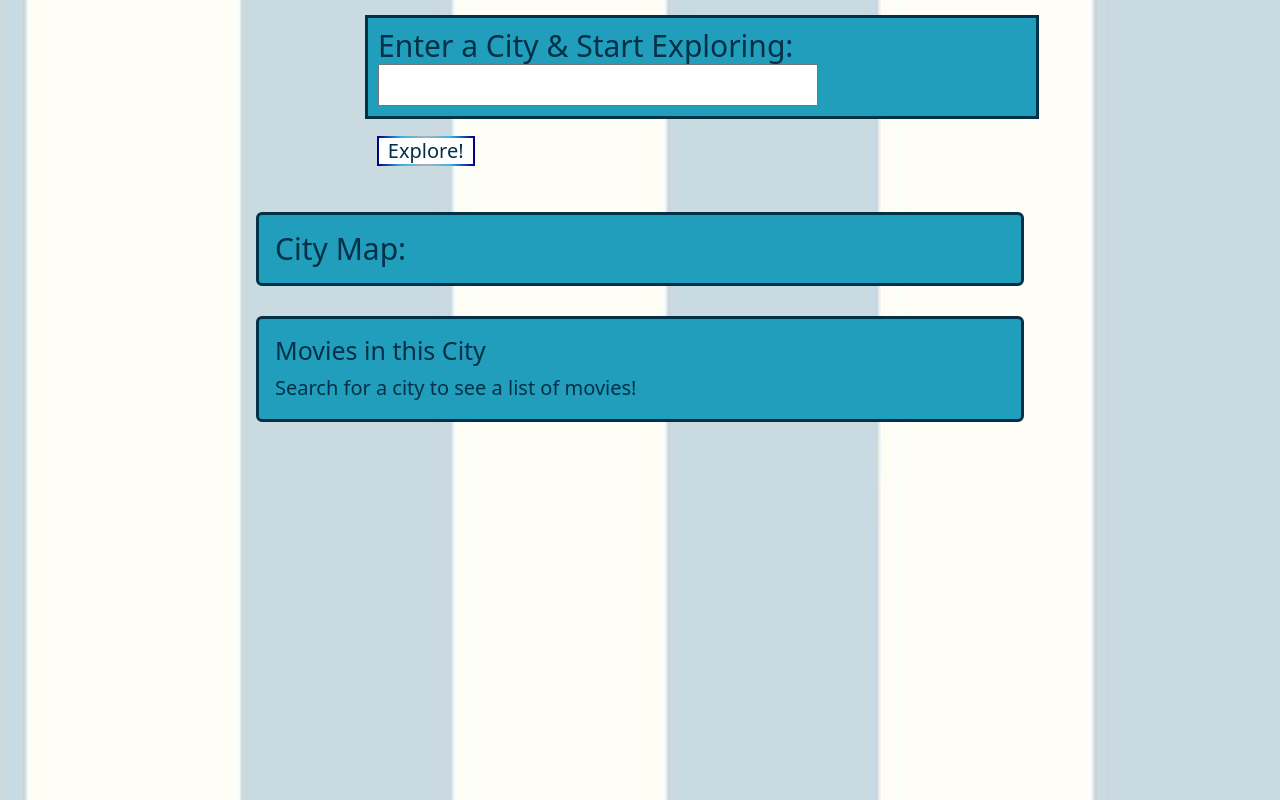
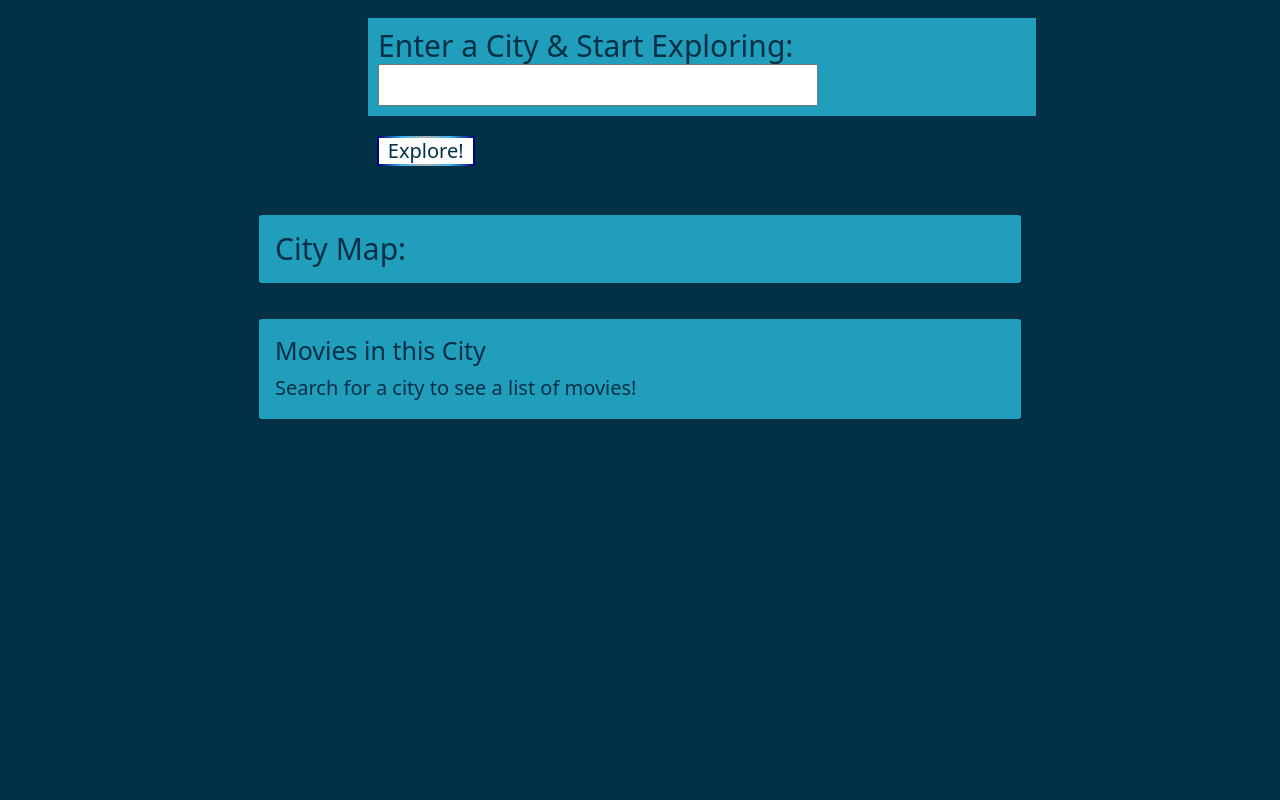
Before and after one commit to Tiffanirice23/city-explorer, a React (Create React App) app: page / in a window 1280 px wide. Built offline with nearby package versions, Linux system fonts and the light colour scheme; no server answers.

Commit message:
Background Image Remove

```diff
--- a/src/App.css
+++ b/src/App.css
@@ -7,7 +7,7 @@ body {
   background-color: #023047;
   /* text-align: center; */
   font-weight:700;
-  background-image: url("../public/images/background.jpeg");
+  /* background-image: url("../public/images/background.jpeg");  */
   -webkit-background-size: cover;
   -moz-background-size: cover;
   -o-background-size: cover;
--- a/src/Movies/Movies.css
+++ b/src/Movies/Movies.css
@@ -18,7 +18,7 @@
 }
 
 .movieOverview {
-  border: 2px solid #283618;
+  border: 2px solid #11170b;
   width: 90%;
   margin: 0 auto;
   margin-bottom: 10px !important;
```
